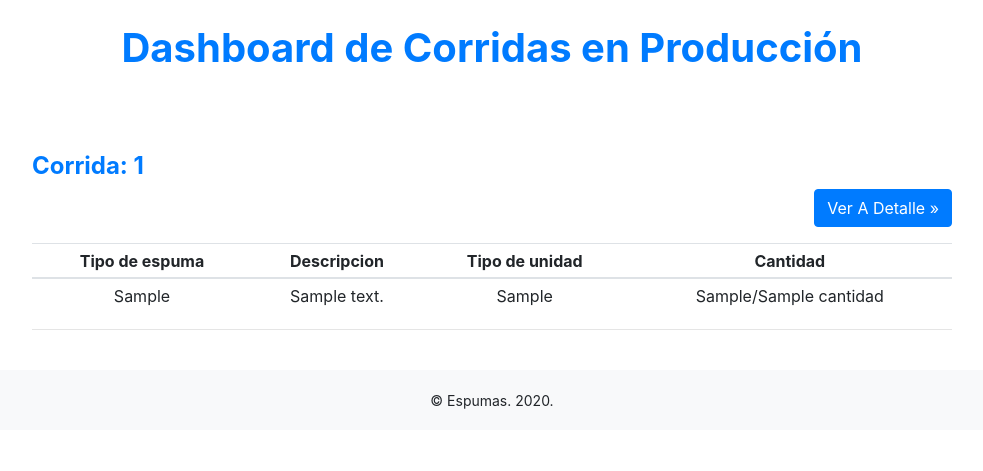
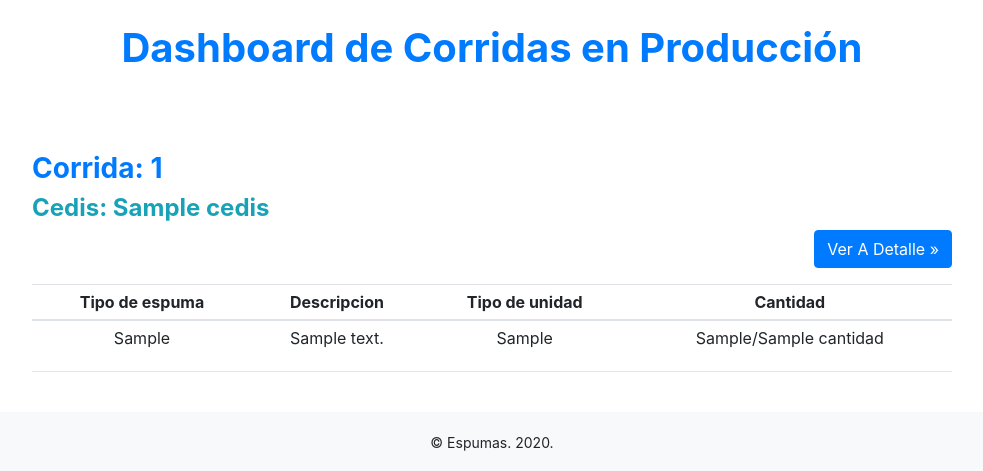
Before and after one commit to Alvarogarcia91/karmaprodv6, a Django app: template corrida/templates/ordenes/dashboard_en_producion.html in a window 1280 px wide. Shown: the part 129-600 px from the top of the page, without its empty margins (148-1131 px from the left). Run offline with Django 3.2, Linux system fonts and the light colour scheme; the template is opened without the code that fills it: most values are stand-ins (such as "Sample title", 1, 10 or a date in 2020); some libraries are stand-ins or nearby versions.

Commit message:
added cedis on dashboard, color on producidas

```diff
--- a/corrida/templates/ordenes/corridas_producidas.html
+++ b/corrida/templates/ordenes/corridas_producidas.html
@@ -27,7 +27,7 @@
             <tr>
                 <th class="text-info text-center align-middle">Numero De Corrida</th>
                 <th class="text-secondary text-center align-middle"> Forma </th>
-                <th class="text-secondary text-center align-middle"> Cedis </th>
+                <th class="text-info text-center align-middle"> Cedis </th>
                 <th class="text-success text-center align-middle">Fecha de Producida</th>
                 <th class="text-primary text-center align-middle">Fecha a Programada</th>
                 <th class="text-info text-center align-middle">Número de Lote</th>
--- a/corrida/templates/ordenes/dashboard_en_producion.html
+++ b/corrida/templates/ordenes/dashboard_en_producion.html
@@ -26,7 +26,8 @@
             <br>
             <br>
             <div class="text-right mb-3">
-                    <h4 class="text-left text-info"><b> <a href="{% url 'corrida:monitoreo' corrida.id %} "> Corrida: {{ corrida.id }}   </a> </b></h4>
+                    <h3 class="text-left text-primary"><b> <a href="{% url 'corrida:monitoreo' corrida.id %} "> Corrida: {{ corrida.id }}   </a> </b></h4>
+                    <h4 class="text-left text-info"><b>  Cedis: {{ corrida.cedis }}   </a> </b></h4>
                     <a class="btn btn-primary" href="{% url 'corrida:monitoreo' corrida.id %}" role="button"> Ver A Detalle  &raquo;</a>
             </div>
             <table class="table table-hover table-sm" >
```
